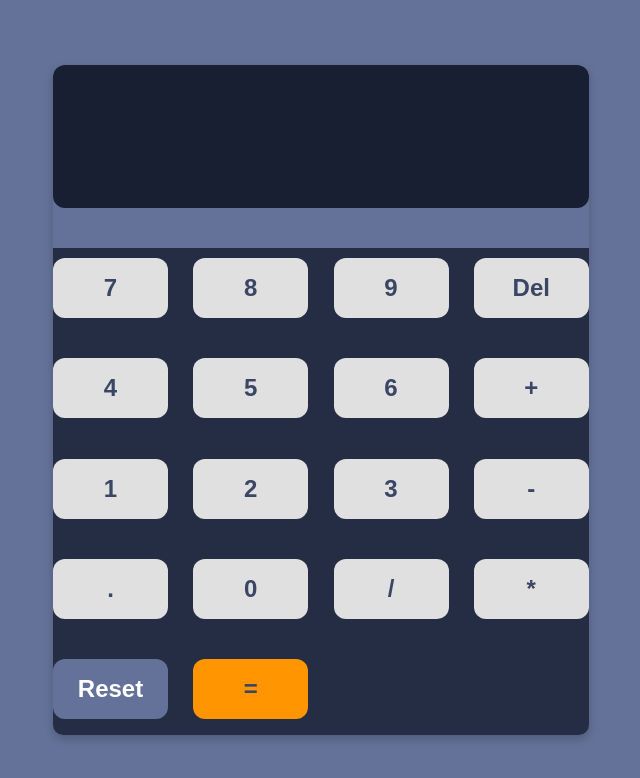
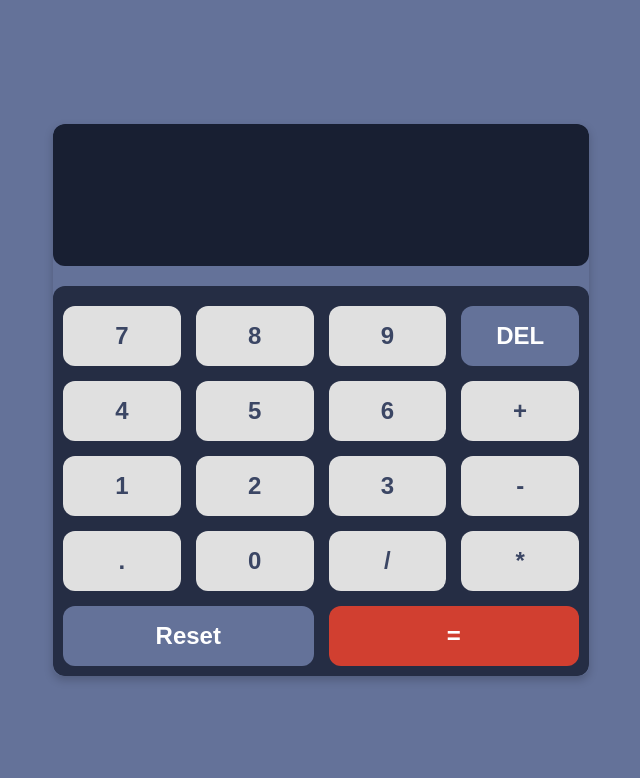
Before and after one commit to AbhishekUp11/Calculator-Project, a plain HTML site: page index.html in a window 1280 px wide. Shown: the whole page, without its empty margins (319-959 px from the left). Drawn offline with Linux system fonts and the light colour scheme.

Commit message:
fix button css

```diff
--- a/index.html
+++ b/index.html
@@ -12,29 +12,29 @@
     <div class="button-wrapper">
     <div class="buttons">
       <!-- Row 1 -->
-      <button class="btn top left-most" onclick="appendNumber('7')">7</button>
+      <button class="btn top" onclick="appendNumber('7')">7</button>
       <button class="btn top" onclick="appendNumber('8')">8</button>
       <button class="btn top" onclick="appendNumber('9')">9</button>
-      <button class="btn top right-most" onclick="deleteLast()">Del</button>
+      <button class="btn top delete" onclick="deleteLast()">DEL</button>
 
       <!-- Row 2 -->
-      <button class="btn left-most" onclick="appendNumber('4')">4</button>
+      <button class="btn" onclick="appendNumber('4')">4</button>
       <button class="btn" onclick="appendNumber('5')">5</button>
       <button class="btn" onclick="appendNumber('6')">6</button>
-      <button class="btn right-most" onclick="appendOperator('+')">+</button>
+      <button class="btn" onclick="appendOperator('+')">+</button>
 
-      <button class="btn left-most" onclick="appendNumber('1')">1</button>
+      <button class="btn" onclick="appendNumber('1')">1</button>
       <button class="btn" onclick="appendNumber('2')">2</button>
       <button class="btn" onclick="appendNumber('3')">3</button>
-      <button class="btn right-most" onclick="appendOperator('-')">-</button>
+      <button class="btn" onclick="appendOperator('-')">-</button>
 
-      <button class="btn left-most" onclick="appendNumber('.')">.</button>
+      <button class="btn" onclick="appendNumber('.')">.</button>
       <button class="btn" onclick="appendNumber('0')">0</button>
       <button class="btn" onclick="appendOperator('/')">/</button>
-      <button class="btn right-most" onclick="appendOperator('*')">*</button>
+      <button class="btn" onclick="appendOperator('*')">*</button>
 
-      <button class="btn reset left-most" onclick="clearResult()">Reset</button>
-      <button class="btn zero right-most" onclick="calculateResult()">=</button>
+      <button class="btn reset" onclick="clearResult()">Reset</button>
+      <button class="btn zero" onclick="calculateResult()">=</button>
     </div>
     </div>
   </div>
--- a/style.css
+++ b/style.css
@@ -24,19 +24,27 @@ body {
     padding: 10px 20px;
     box-sizing: border-box;
     height: 142.73px;
-    width: 536px;
+    width: 100%;
     line-height: 70px;
-    margin-bottom: 40px;
+    margin-bottom: 20px;
     border-radius: 12px;
+}
+
+.button-wrapper {
+    display: flex;
+    justify-content: center;
+    align-items: center;
+    height: 100%;
 }
 
 .buttons {
     display: grid;
     grid-template-columns: repeat(4, 1fr);
-    gap: 25px;
+    gap: 15px; /* Adjust gap between buttons */
     background: #252D44;
-    height: 487px;
-    width: 536px;
+    padding: 10px; /* Add padding for inner spacing */
+    border-radius: 12px;
+    width: 100%;
 }
 
 .btn {
@@ -44,41 +52,41 @@ body {
     border: none;
     color: #3B4664;
     font-size: 1.5rem;
-    padding: 10px;
     font-weight: 800;
     cursor: pointer;
-    left: 39px;
     text-align: center;
-    width: 115px;
+    border-radius: 12px;
+    width: 100%; /* Adjust width to fill the column */
     height: 60px;
-    border-radius: 12px;
+    transition: background-color 0.3s ease;
 }
 
 .btn:active {
     background: #ddd;
 }
 
-  .zero {
-    background: #ff9500;
+/* Reset and Equals Buttons */
+.reset {
+    grid-column: span 2;
+    background: #647299;
+    color: #fff;
 }
 
-  .reset {
+.zero {
+    grid-column: span 2;
+    background: #D13F30;
     color: #fff;
-    background: #647299
 }
 
-   .button-wrapper {
-    display: flex;
-    justify-content: center;
-    align-items: center;
-    height: 100%;
-    margin-top: 20px;
+.delete {
+    background: #647299;
+    color: #fff;
+}
+
+.btn:hover {
+    background: #dcdcdc;
 }
 
 .top {
     margin-top: 10px;
 }
-
-  .equals:active {
-    background: #e08e00;
-  }
```
Lines whose indentation alone changed are shown as unchanged.
